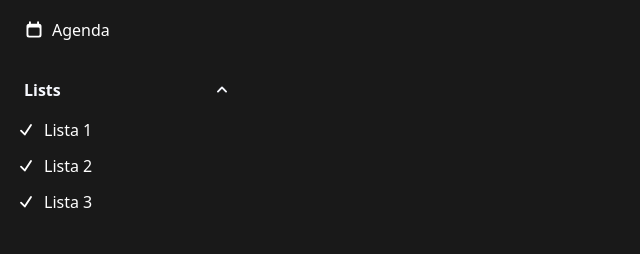
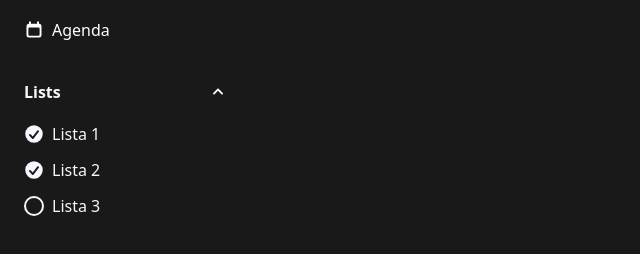
Before and after one commit to lortiz24/luis-app-task, a React (Vite) app: page / in a window 1280 px wide. Shown: the part 166-420 px from the top of the page, without its empty margins (0-640 px from the left). Built offline with nearby package versions, Linux system fonts and the light colour scheme; what @midudev/tailwind-animations would draw is missing.

Commit message:
Actualizar el componente MenuListAcordeon para permitir la gestión de listas visibles mediante un estado externo. Se añade la funcionalidad de alternar la visibilidad de las listas y se ajustan los estilos para mejorar la experiencia de usuario en el Sidebar.

```diff
--- a/src/components/menu-list-accordion/MenuListAcordeon.tsx
+++ b/src/components/menu-list-accordion/MenuListAcordeon.tsx
@@ -1,45 +1,68 @@
-import React, { useState } from 'react';
-import { ChevronUpIcon, ChevronDownIcon, CheckIcon } from '@heroicons/react/16/solid';
-import { MenuLink } from '../menu-link/MenuLink';
+import React from 'react';
+import { ChevronUpIcon, ChevronDownIcon, CheckCircleIcon } from '@heroicons/react/16/solid';
 
 interface ListItem {
   id: string;
   title: string;
-  to: string;
 }
 
 interface MenuListAcordeonProps {
   title: string;
   lists: ListItem[];
+  visibleLists: string[]; // IDs de listas visibles
+  onToggleList: (id: string) => void; // Cambia visibilidad de la lista
 }
 
-export const MenuListAcordeon: React.FC<MenuListAcordeonProps> = ({ title, lists }) => {
-  const [open, setOpen] = useState(true);
+export const MenuListAcordeon: React.FC<MenuListAcordeonProps> = ({
+  title,
+  lists,
+  visibleLists,
+  onToggleList,
+}) => {
+  const [open, setOpen] = React.useState(true);
 
   return (
-    <div>
+    <div className='px-4'>
       <button
-        className="flex items-center justify-between w-full px-4 py-2 text-left text-text font-semibold"
+        className="flex items-center justify-between w-full  py-2 text-left text-text font-semibold hover:cursor-pointer "
         onClick={() => setOpen((o) => !o)}
       >
         <span>{title}</span>
         {open ? (
-          <ChevronUpIcon className="w-5 h-5 text-text" />
+          <span className="hover:bg-gray-700 rounded-full p-1">
+            <ChevronUpIcon className="w-5 h-5 text-text" />
+          </span>
         ) : (
-          <ChevronDownIcon className="w-5 h-5 text-text" />
+          <span className="hover:bg-gray-700 rounded-full p-1">
+            <ChevronDownIcon className="w-5 h-5 text-text" />
+          </span>
         )}
       </button>
       {open && (
-        <div className="flex flex-col gap-1 mt-1">
-          {lists.map((list) => (
-            <MenuLink
-              key={list.id}
-              title={list.title}
-              to={list.to}
-              leftIcon={<CheckIcon className="text-white w-5 h-5" />}
-              className="pl-2"
-            />
-          ))}
+        <div className="flex flex-col gap-1 mt-1 ">
+          {lists.map((list) => {
+            const isVisible = visibleLists.includes(list.id);
+            return (
+              <div
+                key={list.id}
+                className="flex items-center gap-2  py-1 rounded-lg  text-text"
+              >
+                <button
+                className='hover:cursor-pointer'
+                  type="button"
+                  aria-label={isVisible ? 'Ocultar lista' : 'Mostrar lista'}
+                  onClick={() => onToggleList(list.id)}
+                >
+                  {isVisible ? (
+                    <CheckCircleIcon className="w-5 h-5 text-primary" />
+                  ) : (
+                    <span className="w-5 h-5 rounded-full border-2 border-primary block"></span>
+                  )}
+                </button>
+                <span>{list.title}</span>
+              </div>
+            );
+          })}
         </div>
       )}
     </div>
--- a/src/components/sidebar/Sidebar.tsx
+++ b/src/components/sidebar/Sidebar.tsx
@@ -2,8 +2,17 @@ import { CheckIcon, PlusIcon, CalendarIcon } from '@heroicons/react/16/solid';
 import { Button } from '../ui/Button';
 import { MenuLink } from '../menu-link/MenuLink';
 import { MenuListAcordeon } from '../menu-list-accordion/MenuListAcordeon';
+import { useState } from 'react';
 
 export const Sidebar = () => {
+  const [visibleLists, setVisibleLists] = useState<string[]>(['1', '2']);
+
+  const handleToggleList = (id: string) => {
+    setVisibleLists((prev) =>
+      prev.includes(id) ? prev.filter((lid) => lid !== id) : [...prev, id]
+    );
+  };
+
   return (
     <div className="w-64  h-[calc(100vh-4rem)] py-3 px-2 gap-6 flex flex-col">
       <Button
@@ -22,10 +31,12 @@ export const Sidebar = () => {
       <MenuListAcordeon
         title="Lists"
         lists={[
-          { id: '1', title: 'Lista 1', to: '/list/1' },
-          { id: '2', title: 'Lista 2', to: '/list/2' },
-          { id: '3', title: 'Lista 3', to: '/list/3' },
+          { id: '1', title: 'Lista 1' },
+          { id: '2', title: 'Lista 2' },
+          { id: '3', title: 'Lista 3' },
         ]}
+        visibleLists={visibleLists}
+        onToggleList={handleToggleList}
       />
     </div>
   );
```
